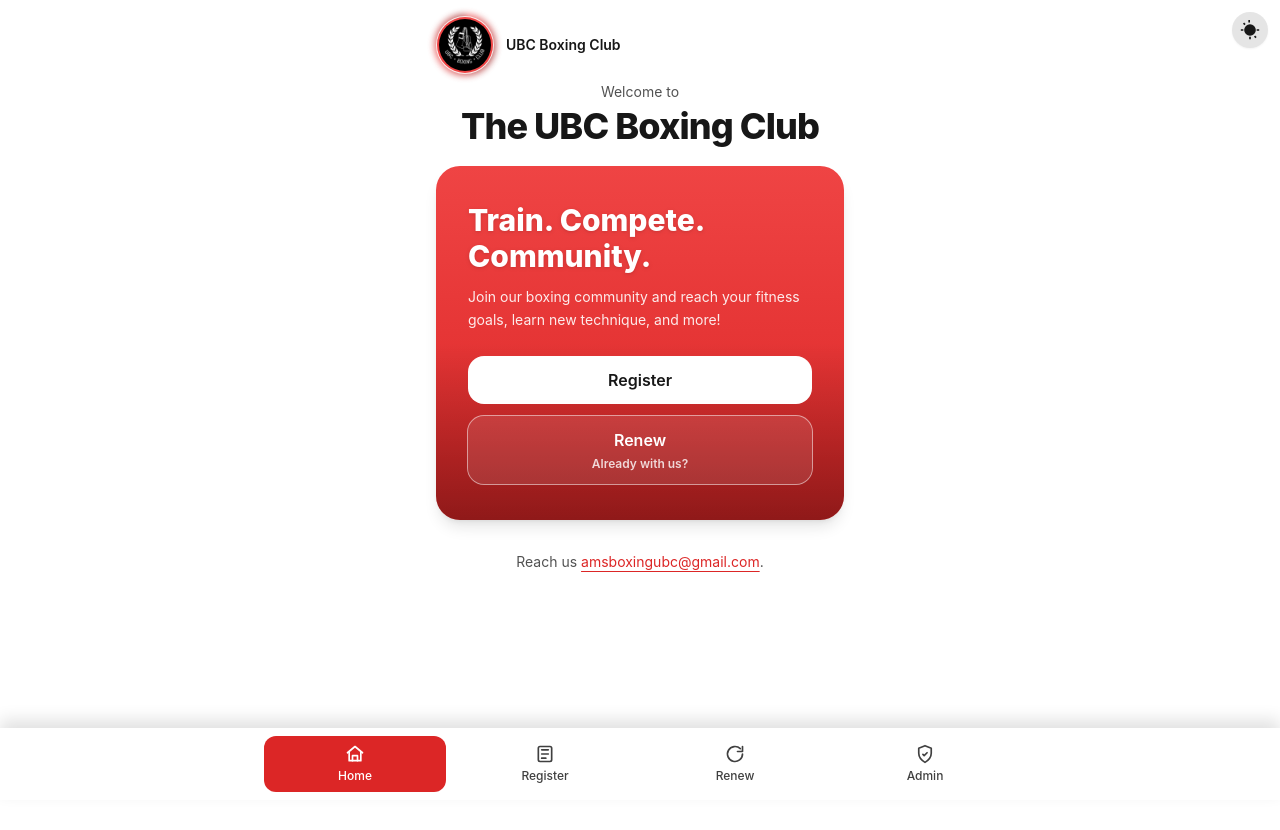
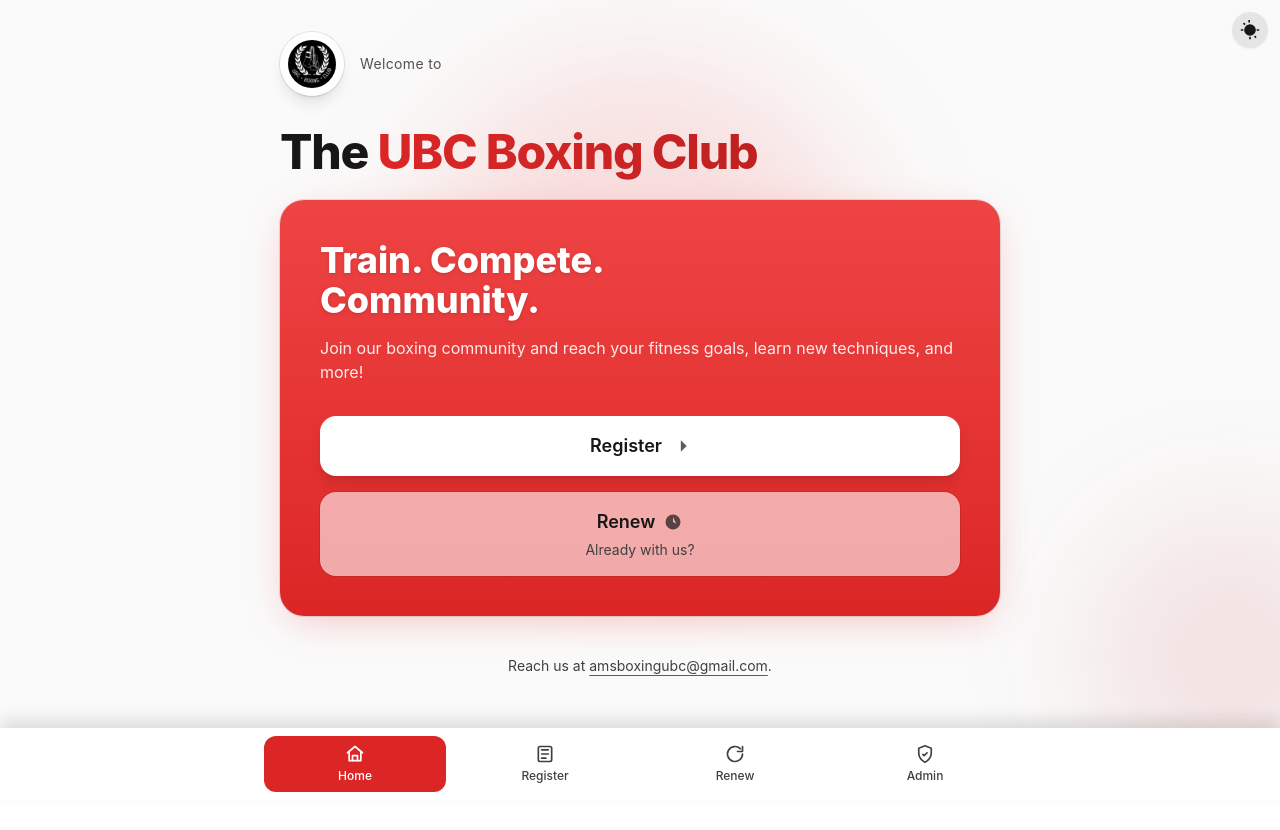
Before and after one commit to miatan12/ubc-boxing-club-portal, a React (Create React App) app in the folder client/: page / in a window 1280 px wide. Shown: the top 830 px of the page. Built offline with nearby package versions, Linux system fonts and the light colour scheme.

Commit message:
redesigned home page

```diff
--- a/client/src/components/HomePage.js
+++ b/client/src/components/HomePage.js
@@ -1,117 +1,104 @@
 // src/components/HomePage.js
-import React, { useState } from "react";
+import React from "react";
 import { Link } from "react-router-dom";
-
-/* Page-local brand logo (with glow + fallback) */
-function BrandLogo({ src = "/branding/logo.jpg", alt = "UBC Boxing Club" }) {
-  const [failed, setFailed] = useState(false);
-
-  return (
-    <Link
-      to="/"
-      aria-label="UBC Boxing Club home"
-      className="group relative inline-block"
-    >
-      {/* soft glow */}
-      <span
-        aria-hidden="true"
-        className="pointer-events-none absolute -inset-0.5 rounded-full
-                   bg-[conic-gradient(at_50%_50%,#ef4444_0deg,#991b1b_120deg,#ef4444_240deg,#991b1b_360deg)]
-                   opacity-70 blur-[3px] transition group-hover:opacity-100 dark:opacity-90"
-      />
-      {/* ring frame */}
-      <span className="relative block rounded-full p-[3px] bg-white/80 dark:bg-black/80">
-        <span className="block rounded-full bg-black p-0.5 ring-2 ring-red-500">
-          {failed ? (
-            <span className="grid h-12 w-12 place-items-center rounded-full bg-red-600 text-white font-extrabold leading-none tracking-wide">
-              UBC
-            </span>
-          ) : (
-            <img
-              src={src}
-              alt={alt}
-              className="h-12 w-12 rounded-full object-cover"
-              loading="eager"
-              decoding="async"
-              fetchpriority="high"
-              onError={() => setFailed(true)}
-            />
-          )}
-        </span>
-      </span>
-    </Link>
-  );
-}
 
 export default function HomePage() {
   return (
-    <div className="min-h-screen bg-white dark:bg-[#0a0b0d] text-black dark:text-white pb-24">
-      {/* Top row: page-local logo (not persistent) */}
-      <div className="mx-auto max-w-md px-5 pt-4 flex items-center justify-between">
-        <div className="flex items-center gap-3">
-          <BrandLogo />
-          <span className="hidden sm:inline text-sm font-semibold text-neutral-900 dark:text-white">
+    <main className="relative min-h-screen bg-neutral-50 text-neutral-900 dark:bg-neutral-950 dark:text-white">
+      {/* subtle background glow */}
+      <div
+        aria-hidden
+        className="pointer-events-none absolute inset-0 overflow-hidden"
+      >
+        {/* softer in light mode, stronger in dark */}
+        <div className="absolute left-1/2 top-16 -translate-x-1/2 h-[460px] w-[460px] rounded-full bg-red-500/15 blur-3xl dark:bg-red-600/30" />
+        <div className="absolute -right-24 bottom-0 h-72 w-72 rounded-full bg-red-700/10 blur-3xl dark:bg-red-900/30" />
+      </div>
+
+      <div className="mx-auto w-full max-w-3xl px-6 py-8">
+        {/* Brand row (remove the <Link> if you don’t want the corner logo) */}
+        <div className="mb-8 flex items-center gap-4">
+          <Link
+            to="/"
+            aria-label="UBC Boxing Club home"
+            className="rounded-full bg-white/80 p-2 ring-1 ring-black/10 shadow-lg dark:bg-black/40 dark:ring-white/10"
+          >
+            <img
+              src="/branding/logo.jpg"
+              alt="UBC Boxing Club logo"
+              className="h-12 w-12 rounded-full"
+            />
+          </Link>
+          <p className="text-sm tracking-wide text-neutral-600 dark:text-white/60">
+            Welcome to
+          </p>
+        </div>
+
+        {/* Title */}
+        <h1 className="mb-6 text-4xl font-extrabold tracking-tight md:text-5xl">
+          <span className="text-neutral-900 dark:text-white">The </span>
+          <span className="bg-gradient-to-r from-red-600 to-red-700 bg-clip-text text-transparent dark:from-red-400 dark:to-red-600">
             UBC Boxing Club
           </span>
-        </div>
-        {/* (no toggle here — the global one in AppShell persists) */}
-        <span className="sr-only">Theme toggle is in the top-right</span>
-      </div>
+        </h1>
 
-      {/* Title */}
-      <div className="mx-auto max-w-md px-5 pt-2 text-center">
-        <div className="text-sm text-neutral-600 dark:text-neutral-300">
-          Welcome to
-        </div>
-        <h1 className="mt-1 text-4xl font-extrabold tracking-tight text-neutral-900 dark:text-white">
-          The UBC Boxing Club
-        </h1>
-      </div>
+        {/* Hero card */}
+        <section className="relative rounded-3xl bg-gradient-to-b from-red-500 to-red-600 p-8 shadow-[0_10px_40px_-10px_rgba(239,68,68,0.35)] ring-1 ring-black/10 md:p-10 dark:from-red-600 dark:to-red-800 dark:ring-white/10">
+          <h2 className="text-3xl font-extrabold leading-tight md:text-4xl text-white drop-shadow">
+            Train. Compete.
+            <br />
+            Community.
+          </h2>
 
-      {/* Hero card */}
-      <div className="mx-auto max-w-md px-5 pt-5">
-        <div className="relative overflow-hidden rounded-3xl shadow-lg bg-gradient-to-b from-red-500 to-red-600 dark:from-[#c12] dark:to-[#8b111c]">
-          <div className="absolute inset-0 bg-gradient-to-b from-black/0 via-black/0 to-black/35" />
-          <div className="relative px-6 py-7 sm:px-8 sm:py-9 text-white">
-            <h2 className="text-2xl sm:text-3xl font-extrabold drop-shadow">
-              <span className="block">Train. Compete.</span>
-              <span className="block">Community.</span>
-            </h2>
+          <p className="mt-4 max-w-2xl text-white/90">
+            Join our boxing community and reach your fitness goals, learn new
+            techniques, and more!
+          </p>
 
-            <p className="mt-3 text-sm leading-relaxed text-white/90 max-w-sm">
-              Join our boxing community and reach your fitness goals, learn new
-              technique, and more!
-            </p>
+          {/* CTAs */}
+          <div className="mt-8 space-y-4">
+            <Link
+              to="/register"
+              className="group flex w-full items-center justify-center rounded-2xl bg-white py-4 text-lg font-semibold text-neutral-900 shadow-lg transition-transform hover:scale-[1.01] focus:outline-none focus-visible:ring-4 focus-visible:ring-red-300/50"
+            >
+              Register
+              <svg
+                className="ml-2 h-5 w-5 opacity-70 transition group-hover:translate-x-0.5"
+                viewBox="0 0 24 24"
+                fill="currentColor"
+              >
+                <path d="M13 5l7 7-7 7M5 12h14" />
+              </svg>
+            </Link>
 
-            {/* CTAs */}
-            <div className="mt-6 space-y-3">
-              <Link
-                to="/register"
-                className="block w-full rounded-2xl bg-white text-neutral-900 text-center font-semibold py-3 hover:bg-neutral-100 transition"
-              >
-                Register
-              </Link>
+            {/* Transparent/outlined button that adapts to theme */}
+            <Link
+              to="/renew"
+              className="group block rounded-2xl ring-1 ring-black/10 transition hover:ring-black/20 dark:ring-white/15 dark:hover:ring-white/25"
+            >
+              <span className="flex w-full flex-col items-center justify-center rounded-2xl bg-white/60 px-6 py-4 backdrop-blur-sm dark:bg-black/20">
+                <span className="flex items-center text-lg font-semibold text-neutral-900 dark:text-white">
+                  Renew
+                  <svg
+                    className="ml-2 h-5 w-5 opacity-70"
+                    viewBox="0 0 24 24"
+                    fill="currentColor"
+                  >
+                    <path d="M12 6v6l4 2M21 12a9 9 0 11-18 0 9 9 0 0118 0z" />
+                  </svg>
+                </span>
+                <span className="mt-1 text-sm text-neutral-700 dark:text-white/70">
+                  Already with us?
+                </span>
+              </span>
+            </Link>
+          </div>
+        </section>
 
-              <Link
-                to="/renew"
-                className="block w-full rounded-2xl bg-white/10 text-white text-center font-semibold py-3 ring-1 ring-white/55 hover:bg-white/15 transition"
-              >
-                Renew
-                <div className="mt-1 text-center text-xs text-white/80">
-                  Already with us?
-                </div>
-              </Link>
-            </div>
-          </div>
-        </div>
-      </div>
-
-      {/* Contact footer */}
-      <div className="mx-auto max-w-md px-5">
-        <p className="mt-8 text-center text-sm text-neutral-600 dark:text-neutral-300">
-          Reach us{" "}
+        <p className="mt-10 text-center text-sm text-neutral-700 dark:text-white/70">
+          Reach us at{" "}
           <a
-            className="text-red-600 dark:text-red-400 underline underline-offset-4"
+            className="underline decoration-red-600 underline-offset-4 hover:text-neutral-900 dark:hover:text-white"
             href="mailto:amsboxingubc@gmail.com"
           >
             amsboxingubc@gmail.com
@@ -119,6 +106,6 @@ export default function HomePage() {
           .
         </p>
       </div>
-    </div>
+    </main>
   );
 }
```
